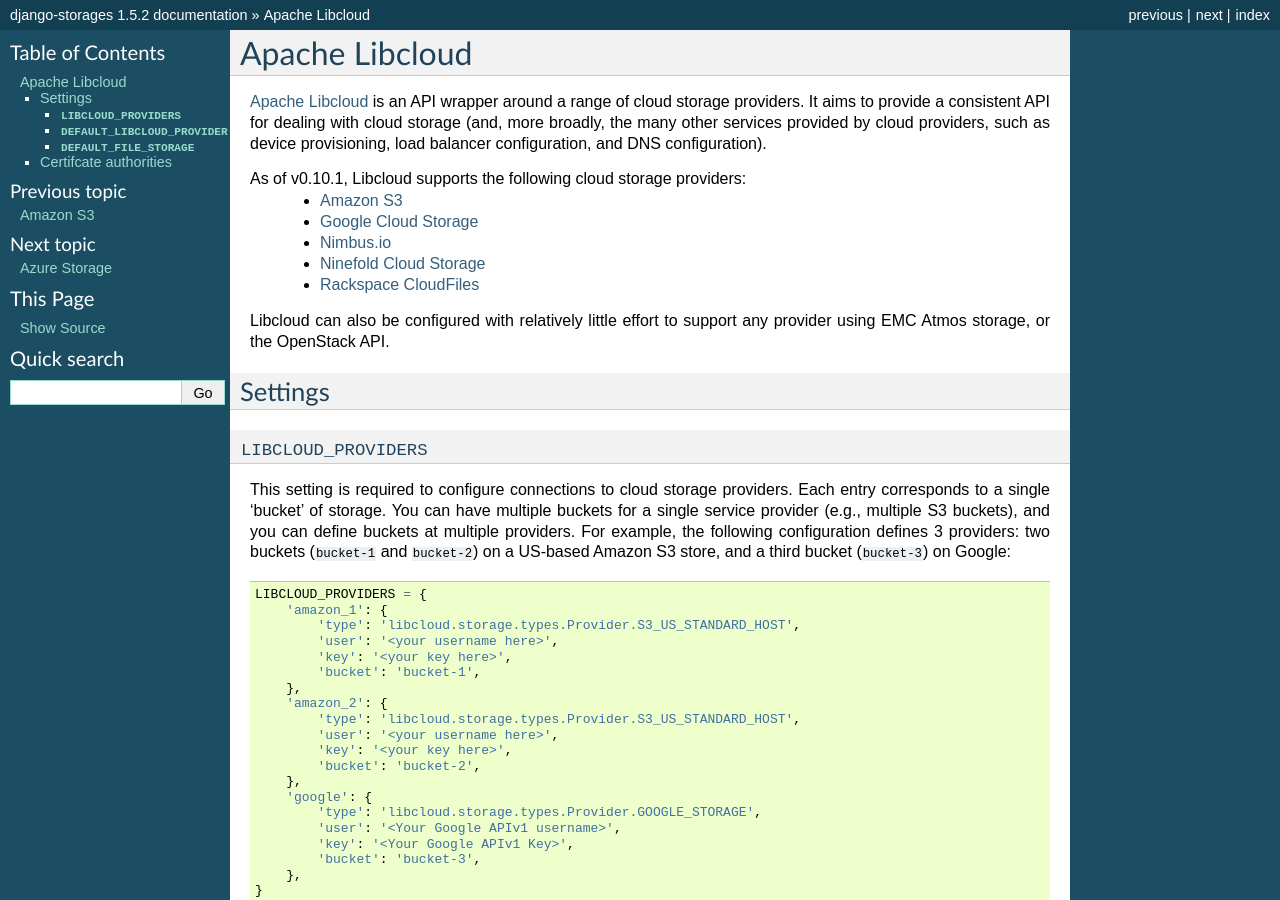
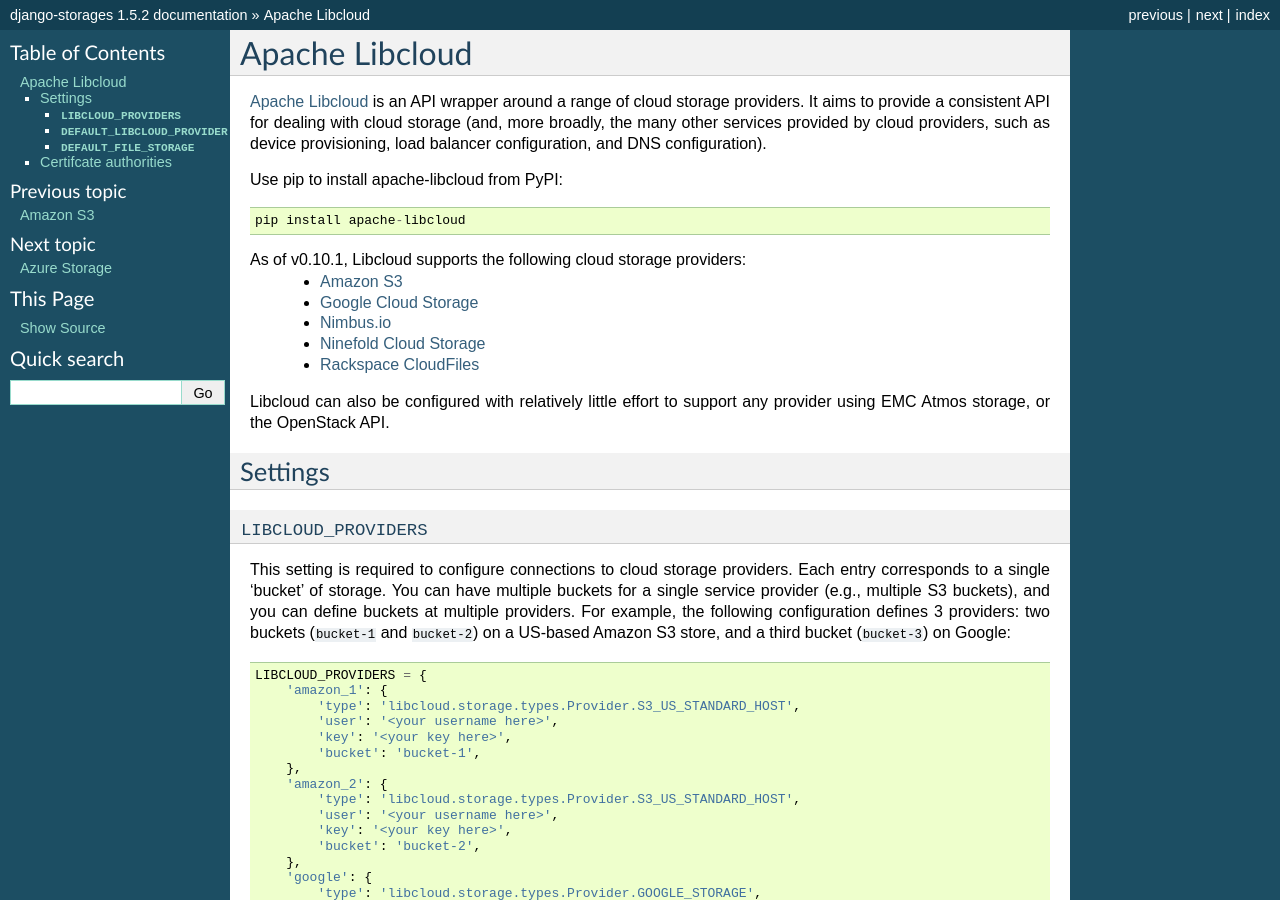
Before and after one commit to jschneier/django-storages, a Sphinx documentation site: the page built from docs/backends/apache_libcloud.rst, in a window 1280 px wide and 900 px high. Built offline with Sphinx 7.4.7, drawn with Linux system fonts in a browser that asks for light colours.

Commit message:
add apache-libcloud installation note
I try to configure django-storages to use google cloud storage refer to this file,
but I think it would be better to add apache-libcloud installation on this guideline,
so noob people like me won't need to have the exception first because know that must install apache-libcloud first.

```diff
--- a/docs/backends/apache_libcloud.rst
+++ b/docs/backends/apache_libcloud.rst
@@ -5,6 +5,10 @@
 It aims to provide a consistent API for dealing with cloud storage (and, more
 broadly, the many other services provided by cloud providers, such as device
 provisioning, load balancer configuration, and DNS configuration).
+
+Use pip to install apache-libcloud from PyPI::
+
+    pip install apache-libcloud
 
 As of v0.10.1, Libcloud supports the following cloud storage providers:
     * `Amazon S3`_
```
